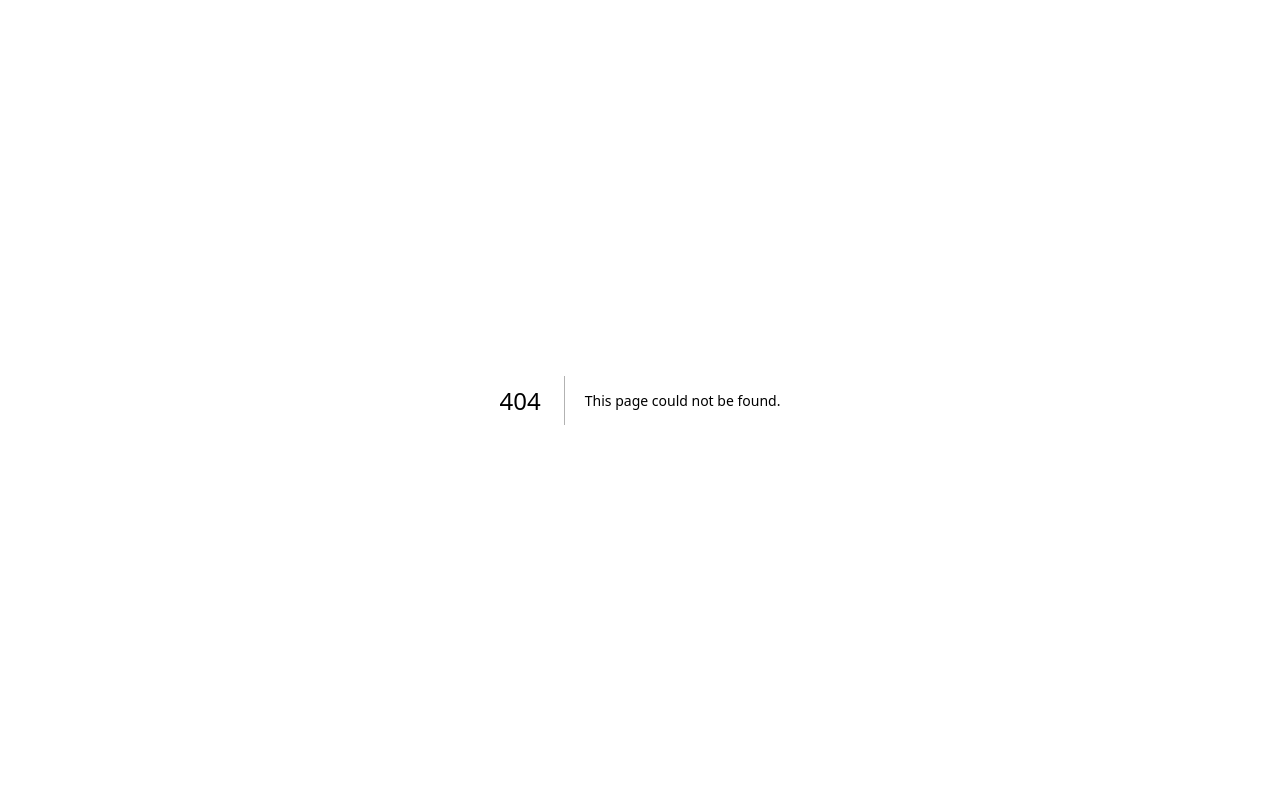
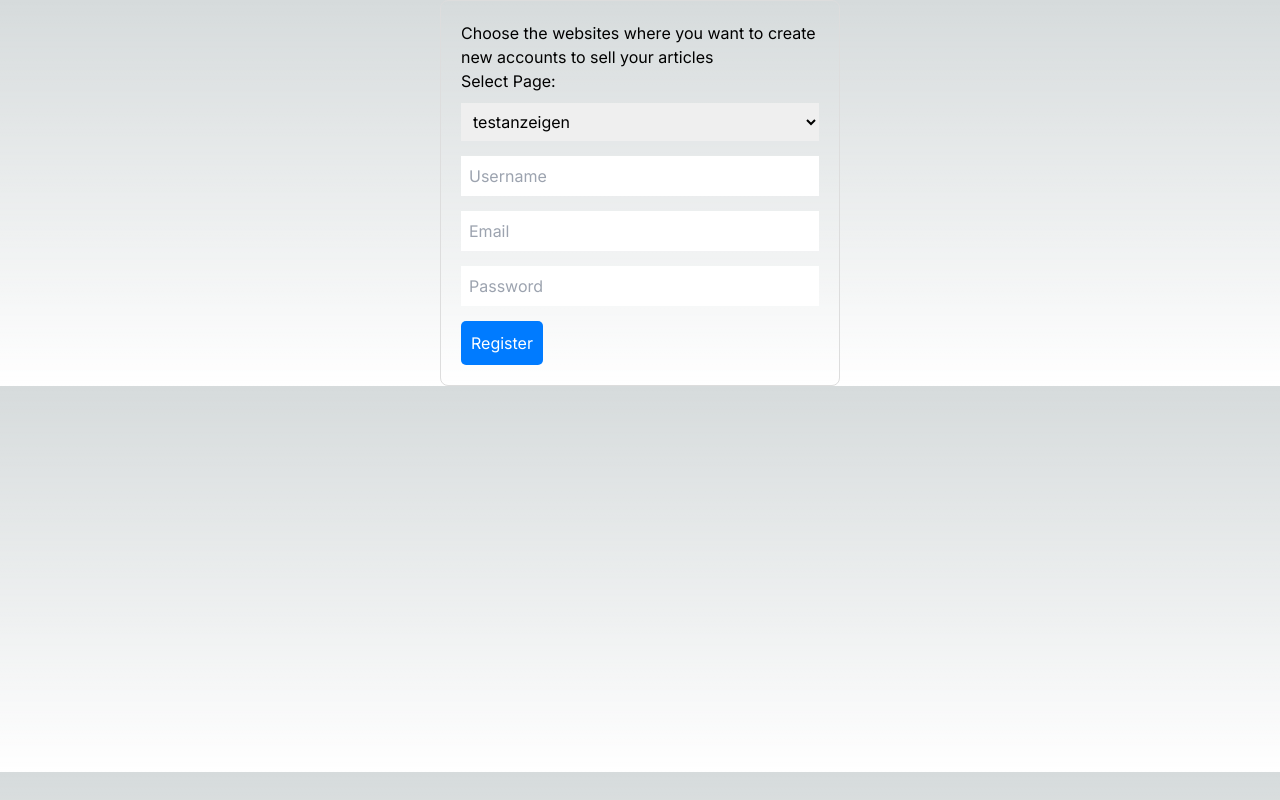
Before and after one commit to JulianGrafen/vencio-prototype-frontend, a Next.js app: page /createNewAccounts in a window 1280 px wide. Before the commit this address had no page. Built offline with nearby package versions, Linux system fonts and the light colour scheme.

Commit message:
feat: added notification for existing email

```diff
--- /dev/null
+++ b/app/createNewAccounts/page.tsx
@@ -0,0 +1,100 @@
+"use client"
+
+import { useRouter } from 'next/navigation';
+import React, { useState } from 'react';
+
+
+export default function CreateNewAccounts() {
+    const [page, setPage] = useState('default');
+    const [username, setUsername] = useState('');
+    const [email, setEmail] = useState('');
+    const [password, setPassword] = useState('');
+    const [error, setError] = useState('');
+
+
+  const router = useRouter();
+
+
+    const handleRegistration = async () => {
+        try {
+            const response = await fetch('http://localhost:5000/auth/registerpartnerAccount', {
+              method: 'POST',
+              headers: {
+                'Content-Type': 'application/json',
+              },
+              body: JSON.stringify({ name: username, password: password, email: email }),
+            });
+
+
+            if(response.ok){
+              router.push('/home');
+              console.log("Registriation successful")
+            }else if(response.status ===409){
+              setError("Email is already taken, please use another E-Mail");
+              console.log("E-Mail already registered");
+
+            }
+            // Redirect after successful registration
+          } catch (error) {
+            console.error('Registration failed:', error);
+          }
+        };
+
+    return (
+      <div style={{ maxWidth: '400px', margin: 'auto', padding: '20px', border: '1px solid #ddd', borderRadius: '8px' }}>
+        <h1>Choose the websites where you want to create new accounts to sell your articles</h1>
+        <label htmlFor="page" style={{ marginBottom: '10px', display: 'block' }}>
+          Select Page:
+        </label>
+        <select
+          id="page"
+          value={page}
+          onChange={(e) => setPage(e.target.value)}
+          style={{ width: '100%', padding: '8px', marginBottom: '15px' }}
+        >
+          <option value="default">testanzeigen</option>
+          <option value="page1">vinted</option>
+          <option value="page2">mockanzeigen</option>
+        </select>
+
+        <input
+          type="text"
+          placeholder="Username"
+          value={username}
+          onChange={(e) => setUsername(e.target.value)}
+          style={{ width: '100%', padding: '8px', marginBottom: '15px' }}
+        />
+        <input
+          type="text"
+          placeholder="Email"
+          value={email}
+          onChange={(e) => setEmail(e.target.value)}
+          style={{ width: '100%', padding: '8px', marginBottom: '15px' }}
+        />
+        <input
+          type="password"
+          placeholder="Password"
+          value={password}
+          onChange={(e) => setPassword(e.target.value)}
+          style={{ width: '100%', padding: '8px', marginBottom: '15px' }}
+        />
+
+        {page === 'page1' && (
+          <div>
+            <input type="text" placeholder="Page 1 Specific Field" style={{ width: '100%', padding: '8px', marginBottom: '15px' }} />
+          </div>
+        )}
+
+        {page === 'page2' && (
+          <div>
+            <input type="text" placeholder="Page 2 Specific Field" style={{ width: '100%', padding: '8px', marginBottom: '15px' }} />
+          </div>
+        )}
+        {error && <p className="text-red-500">{error}</p>}
+
+        <button onClick={handleRegistration} style={{ background: '#007BFF', color: '#fff', padding: '10px', borderRadius: '5px', cursor: 'pointer' }}>
+          Register
+        </button>
+      </div>
+    );
+  }
--- a/app/loginAndRegister/page.tsx
+++ b/app/loginAndRegister/page.tsx
@@ -30,7 +30,7 @@ export default function Register() {
         setError("Email is already taken");
         console.log("E-Mail already registered");
       }else if(response.ok){
-        router.push('/home');
+        router.push('/createNewAccounts');
 
       }
       // Redirect after successful registration
@@ -65,8 +65,6 @@ export default function Register() {
       console.error('Login failed:', error);
     }
   };
-
-
 
 
     return (
```
